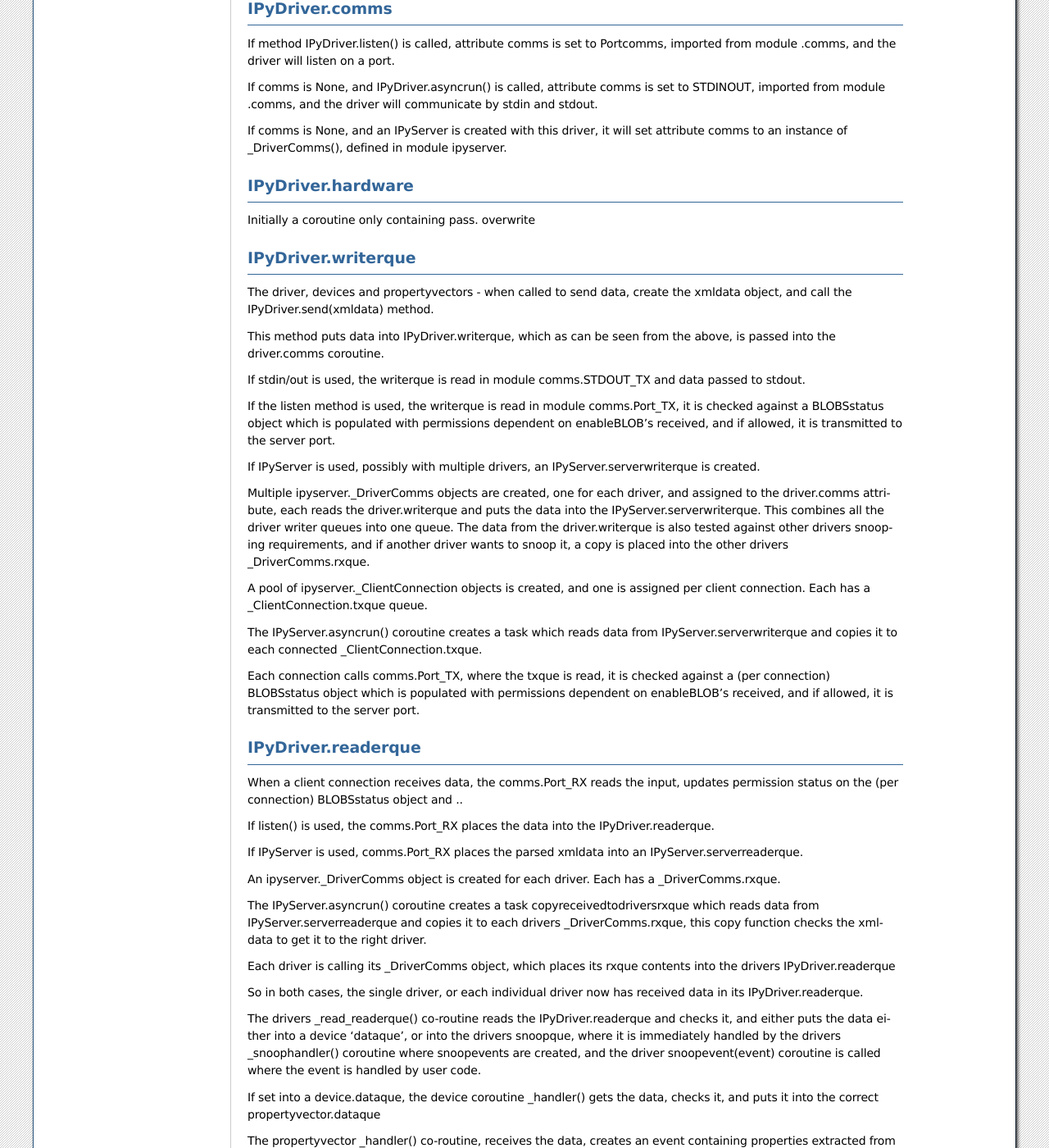
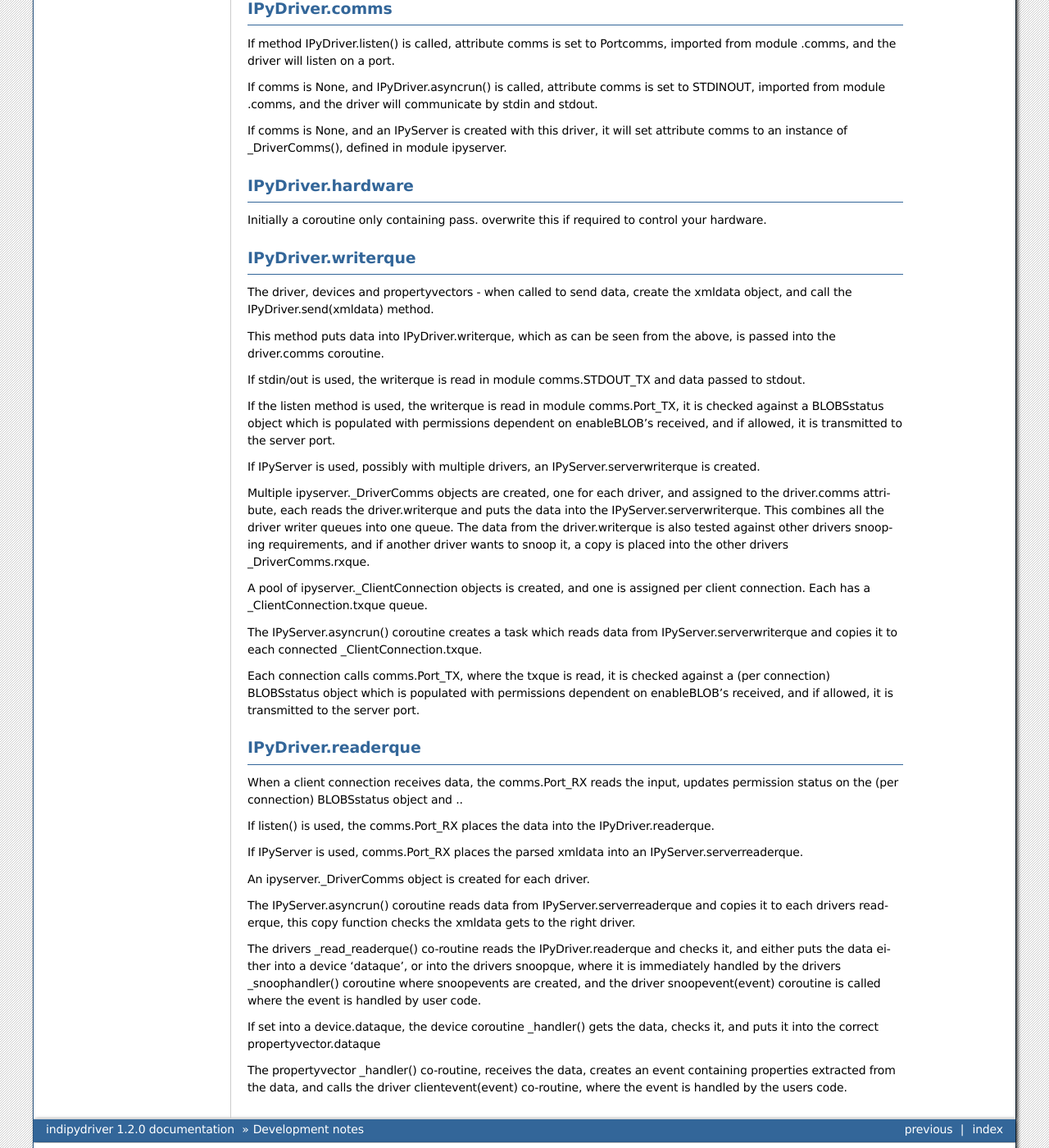
Before and after one commit to bernie-skipole/indipydriver, a Sphinx documentation site: the page built from docs/source/usage/queflow.rst, in a window 1280 px wide and 1400 px high, scrolled down 537 px. Shown: the whole window at 82% size. Built offline with Sphinx 7.4.7, drawn with Linux system fonts in a browser that asks for light colours.

Commit message:
doc changes

```diff
--- a/docs/source/usage/queflow.rst
+++ b/docs/source/usage/queflow.rst
@@ -41,7 +41,7 @@ If comms is None, and an IPyServer is created with this driver, it will set attr
 IPyDriver.hardware
 ^^^^^^^^^^^^^^^^^^
 
-Initially a coroutine only containing pass. overwrite
+Initially a coroutine only containing pass. overwrite this if required to control your hardware.
 
 
 IPyDriver.writerque
@@ -75,13 +75,9 @@ If listen() is used, the comms.Port_RX places the data into the IPyDriver.reader
 
 If IPyServer is used, comms.Port_RX places the parsed xmldata into an IPyServer.serverreaderque.
 
-An ipyserver._DriverComms object is created for each driver. Each has a _DriverComms.rxque.
+An ipyserver._DriverComms object is created for each driver.
 
-The IPyServer.asyncrun() coroutine creates a task copyreceivedtodriversrxque which reads data from IPyServer.serverreaderque and copies it to each drivers _DriverComms.rxque, this copy function checks the xmldata to get it to the right driver.
-
-Each driver is calling its _DriverComms object, which places its rxque contents into the drivers IPyDriver.readerque
-
-So in both cases, the single driver, or each individual driver now has received data in its IPyDriver.readerque.
+The IPyServer.asyncrun() coroutine reads data from IPyServer.serverreaderque and copies it to each drivers readerque, this copy function checks the xmldata gets to the right driver.
 
 The drivers _read_readerque() co-routine reads the IPyDriver.readerque and checks it, and either puts the data either into a device 'dataque', or into the drivers snoopque, where it is immediately handled by the drivers _snoophandler() coroutine where snoopevents are created, and the driver snoopevent(event) coroutine is called where the event is handled by user code.
 
```
